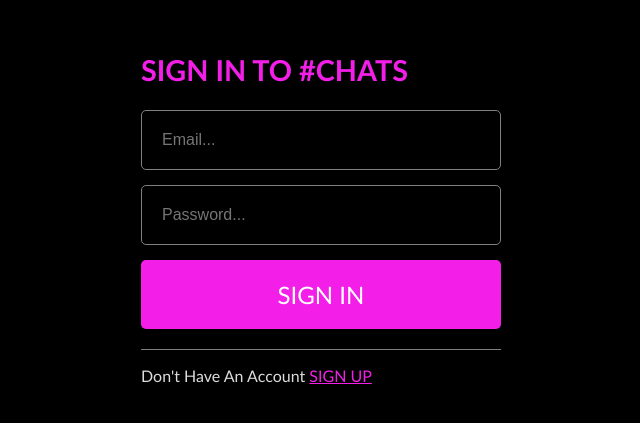
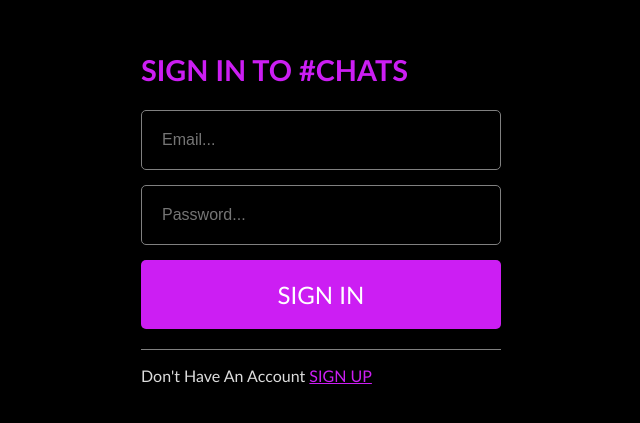
Before and after one commit to Alvin0305/HashChats, a React (Vite) app in the folder frontend/: page / in a window 1280 px wide. Shown: the part 185-608 px from the top of the page, without its empty margins (319-959 px from the left). Built offline with nearby package versions, Linux system fonts and the light colour scheme; no server answers.

Commit message:
ui change

```diff
--- a/frontend/src/styles/variables.css
+++ b/frontend/src/styles/variables.css
@@ -1,7 +1,7 @@
 :root {
     --font-text: 'Trebuchet MS', 'Lucida Sans Unicode', 'Lucida Grande', 'Lucida Sans', Arial, sans-serif;
 
-    --color-primary: #F31EE8;
+    --color-primary: #cc1ef3;
     --color-secondary: #F520F0;
     --color-reply: #FF60FF;
     --color-tertiary: #111;
```
